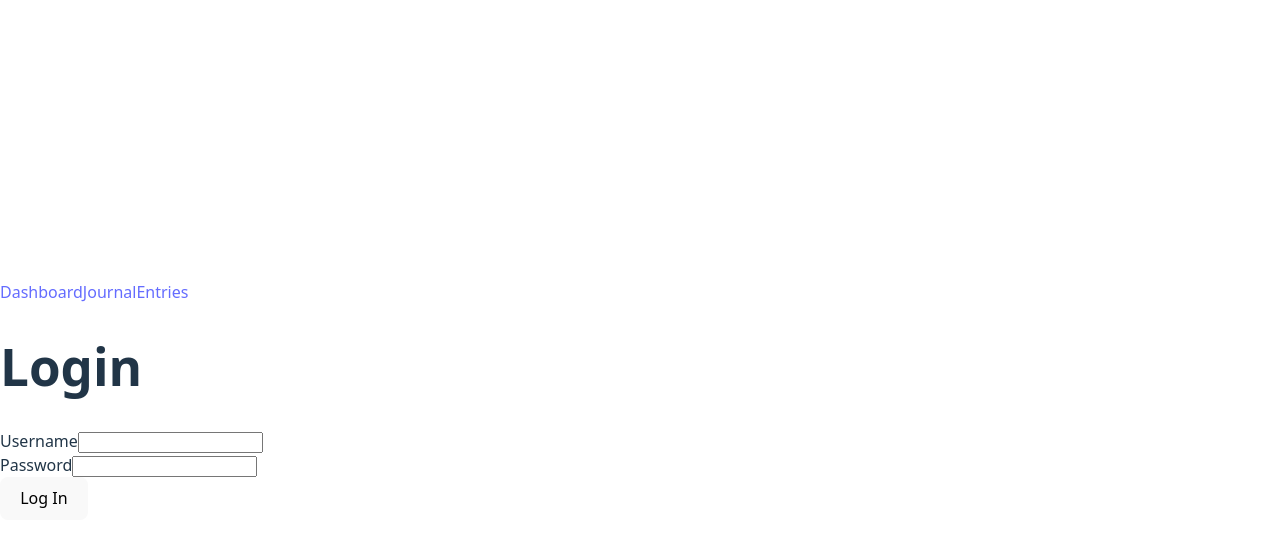
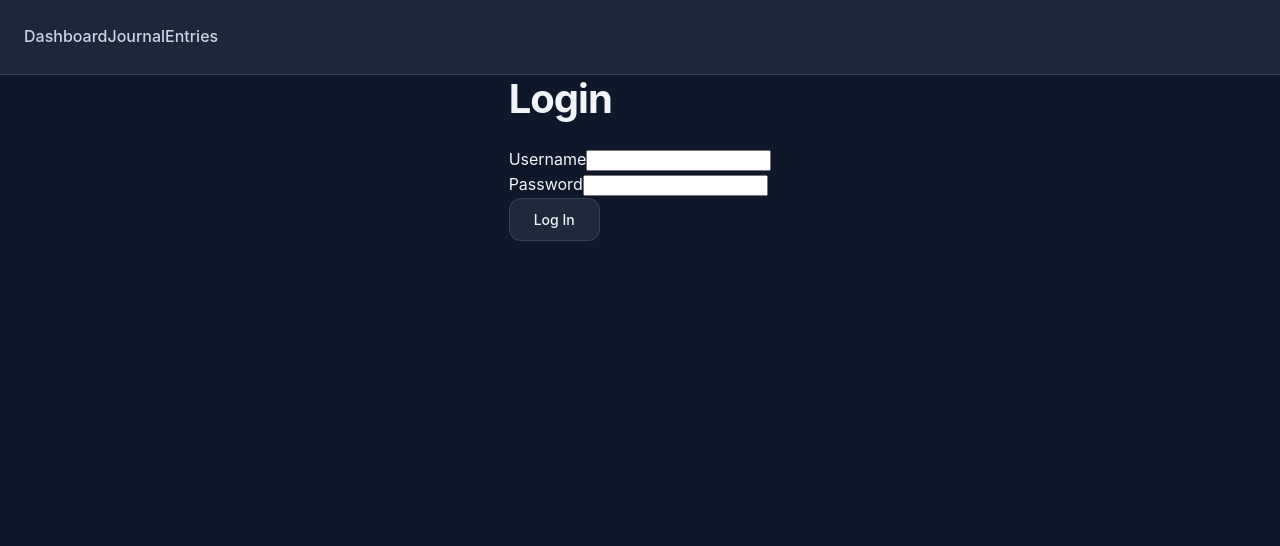
Before and after one commit to martindht/jounal-app-hackathon, a React (Vite) app: page /login in a window 1280 px wide. Shown: the top 546 px of the page. Built offline with nearby package versions, Linux system fonts and the light colour scheme.

Commit message:
Polish style.css and journal.jsx

```diff
--- a/src/style.css
+++ b/src/style.css
@@ -1,11 +1,47 @@
+/* ================================
+   ROOT VARIABLES & GLOBAL SETTINGS
+   ================================ */
+
+/* Define the main color palette and typography for the entire app */
 :root {
-  font-family: system-ui, Avenir, Helvetica, Arial, sans-serif;
-  line-height: 1.5;
+  font-family: 'Inter', system-ui, -apple-system, BlinkMacSystemFont, 'Segoe UI', sans-serif;
+  line-height: 1.6;
   font-weight: 400;
 
-  color-scheme: light dark;
-  color: rgba(255, 255, 255, 0.87);
-  background-color: #242424;
+  /* Main theme colors */
+  --bg-primary: #0f172a;
+  --bg-secondary: #1e293b;
+  --bg-card: rgba(30, 41, 59, 0.6);
+  --bg-card-hover: rgba(30, 41, 59, 0.8);
+  --bg-accent: rgba(99, 102, 241, 0.1);
+
+  /* Text Colors */
+  --text-primary: #f1f5f9;
+  --text-secondary: #cbd5e1;
+  --text-muted: #94a3b8;
+  --text-subtle: #64748b;
+
+  /* Accent Colors - For buttons, links, and mood indicators so far*/
+  --accent-primary: #6366f1;
+  --accent-secondary: #8b5cf6;
+  --accent-success: #10b981;
+  --accent-warning: #f59e0b;
+  --accent-error: #ef4444;
+
+   /* Border Colors */
+  --border-primary: rgba(148, 163, 184, 0.2);
+  --border-accent: rgba(99, 102, 241, 0.3);
+
+  /* Shadow System */
+  --shadow-sm: 0 1px 2px 0 rgba(0, 0, 0, 0.3);
+  --shadow-md: 0 4px 6px -1px rgba(0, 0, 0, 0.4);
+  --shadow-lg: 0 10px 15px -3px rgba(0, 0, 0, 0.5);
+  --shadow-xl: 0 20px 25px -5px rgba(0, 0, 0, 0.6);
+
+  /* Global text/background settings */
+  color: var(--text-primary);
+  background: linear-gradient(135deg, var(--bg-primary) 0%, #1a1f36 50%, var(--bg-primary) 100%);
+
 
   font-synthesis: none;
   text-rendering: optimizeLegibility;
@@ -13,84 +49,347 @@
   -moz-osx-font-smoothing: grayscale;
 }
 
-a {
-  font-weight: 500;
-  color: #646cff;
-  text-decoration: inherit;
-}
-a:hover {
-  color: #535bf2;
+/* Ensure consistent box-sizing across all elements */
+* {
+  box-sizing: border-box;
 }
 
 body {
   margin: 0;
-  display: flex;
-  place-items: center;
-  min-width: 320px;
+  min-height: 100vh;
+  background: var(--bg-primary);
+  overflow-x: hidden;
+}
+
+#root {
   min-height: 100vh;
 }
 
+
+/* ================================
+   TYPOGRAPHY
+   ================================ */
+
+/* Main page titles */
 h1 {
-  font-size: 3.2em;
-  line-height: 1.1;
+  font-size: 2.5rem;
+  font-weight: 700;
+  line-height: 1.2;
+  color: var(--text-primary);
+  margin: 0 0 0.5rem 0;
+  letter-spacing: -0.025em;
 }
 
-#app {
-  max-width: 1280px;
-  margin: 0 auto;
-  padding: 2rem;
-  text-align: center;
+/* Section headings */
+h2 {
+  font-size: 1.875rem;
+  font-weight: 600;
+  line-height: 1.3;
+  color: var(--text-primary);
+  margin: 0 0 1rem 0;
 }
 
-.logo {
-  height: 6em;
-  padding: 1.5em;
-  will-change: filter;
-  transition: filter 300ms;
-}
-.logo:hover {
-  filter: drop-shadow(0 0 2em #646cffaa);
-}
-.logo.vanilla:hover {
-  filter: drop-shadow(0 0 2em #f7df1eaa);
+/* Subsection headings */
+h3 {
+  font-size: 1.25rem;
+  font-weight: 600;
+  color: var(--text-secondary);
+  margin: 0 0 0.75rem 0;
 }
 
-.card {
-  padding: 2em;
+/* Body text */
+p {
+  color: var(--text-secondary);
+  margin: 0 0 1rem 0;
+  line-height: 1.6;
 }
 
-.read-the-docs {
-  color: #888;
+
+/* ================================
+   BUTTON STYLES
+   ================================ */
+
+button {
+  background: var(--bg-secondary);
+  border: 1px solid var(--border-primary);
+  color: var(--text-primary);
+  padding: 0.75rem 1.5rem;
+  border-radius: 0.75rem;
+  font-size: 0.875rem;
+  font-weight: 500;
+  cursor: pointer;
+  font-family: inherit;
+  display: inline-flex;
+  align-items: center;
+  gap: 0.5rem;
 }
 
-button {
-  border-radius: 8px;
-  border: 1px solid transparent;
-  padding: 0.6em 1.2em;
-  font-size: 1em;
-  font-weight: 500;
-  font-family: inherit;
-  background-color: #1a1a1a;
-  cursor: pointer;
-  transition: border-color 0.25s;
-}
-button:hover {
-  border-color: #646cff;
-}
-button:focus,
-button:focus-visible {
-  outline: 4px auto -webkit-focus-ring-color;
+/* ================================
+   NAVIGATION BAR
+   ================================ */
+
+nav {
+  background: rgba(30, 41, 59, 0.95);
+  border-bottom: 1px solid var(--border-primary);
+  padding: 1rem 1.5rem;
+  position: sticky;
+  top: 0;
+  z-index: 100;
 }
 
-@media (prefers-color-scheme: light) {
-  :root {
-    color: #213547;
-    background-color: #ffffff;
-  }
-  a:hover {
-    color: #747bff;
-  }
-  button {
-    background-color: #f9f9f9;
-  }
+nav .nav-content {
+  max-width: 1200px;
+  margin: 0 auto;
+  display: flex;
+  justify-content: space-between;
+  align-items: center;
 }
+
+nav .nav-links {
+  display: flex;
+  gap: 2rem;
+  align-items: center;
+}
+
+nav a {
+  color: var(--text-secondary);
+  font-weight: 500;
+  text-decoration: none;
+  transition: color 0.2s ease;
+  padding: 0.5rem 0;
+  position: relative;
+}
+
+nav a:hover {
+  color: var(--accent-primary);
+}
+
+nav a::after {
+  content: '';
+  position: absolute;
+  bottom: 0;
+  left: 0;
+  width: 0;
+  height: 2px;
+  background: var(--accent-primary);
+  transition: width 0.2s ease;
+}
+
+nav a:hover::after {
+  width: 100%;
+}
+
+/* ================================
+   LAYOUT CONTAINERS
+   ================================ */
+
+.container {
+  max-width: 1000px;
+  margin: 0 auto;
+  padding: 2rem 1rem;
+  width: 100%;
+}
+
+/* ================================
+   CARD COMPONENTS
+   ================================ */
+
+.card {
+  background: var(--bg-card);
+  border: 1px solid var(--border-primary);
+  border-radius: 1rem;
+  padding: 1.5rem;
+  box-shadow: var(--shadow-md);
+  margin-bottom: 1.5rem;
+}
+
+.card-large {
+  padding: 2rem;
+  border-radius: 1.5rem;
+}
+
+/* ================================
+   JOURNAL PAGE COMPONENTS
+   ================================ */
+
+.journal-header {
+  text-align: center;
+  margin-bottom: 3rem;
+}
+
+.journal-header h1 {
+  background: linear-gradient(135deg, var(--text-primary) 0%, var(--accent-primary) 100%);
+  background-clip: text;
+  -webkit-background-clip: text;
+  -webkit-text-fill-color: transparent;
+  margin-bottom: 0.5rem;
+}
+
+.journal-header p {
+  font-size: 1.125rem;
+  color: var(--text-muted);
+}
+
+/* ================================
+   JOURNAL ENTRY COMPONENTS
+   ================================ */
+
+.entry-card {
+  background: var(--bg-card);
+  border: 1px solid var(--border-primary);
+  border-radius: 0.75rem;
+  padding: 1.25rem;
+  margin-bottom: 1rem;
+}
+
+.entry-header {
+  display: flex;
+  justify-content: space-between;
+  align-items: center;
+  margin-bottom: 0.75rem;
+  flex-wrap: wrap;
+  gap: 0.5rem;
+}
+
+.entry-date {
+  color: var(--text-muted);
+  font-size: 0.875rem;
+  font-weight: 500;
+}
+
+.entry-content {
+  color: var(--text-secondary);
+  line-height: 1.6;
+  margin-bottom: 0.75rem;
+}
+
+.entry-footer {
+  border-top: 1px solid var(--border-primary);
+  padding-top: 0.75rem;
+  color: var(--text-subtle);
+  font-size: 0.75rem;
+  font-style: italic;
+}
+
+/* ================================
+   MOOD INDICATOR SYSTEM
+   ================================ */
+.mood-indicator {
+  display: inline-flex;
+  align-items: center;
+  padding: 0.25rem 0.75rem;
+  border-radius: 9999px;
+  font-size: 0.75rem;
+  font-weight: 500;
+  border: 1px solid;
+}
+
+.mood-low {
+  background: rgba(239, 68, 68, 0.1);
+  border-color: rgba(239, 68, 68, 0.3);
+  color: #fca5a5;
+}
+
+.mood-medium {
+  background: rgba(245, 158, 11, 0.1);
+  border-color: rgba(245, 158, 11, 0.3);
+  color: #fcd34d;
+}
+
+.mood-high {
+  background: rgba(16, 185, 129, 0.1);
+  border-color: rgba(16, 185, 129, 0.3);
+  color: #6ee7b7;
+}
+
+/* ================================
+   WRITING PROMPT SECTION
+   ================================ */
+.prompt-section {
+  background: rgba(99, 102, 241, 0.05);
+  border: 1px solid rgba(99, 102, 241, 0.2);
+  border-left: 4px solid var(--accent-primary);
+  border-radius: 0.75rem;
+  padding: 1rem;
+  margin: 1rem 0;
+}
+
+.prompt-label {
+  color: var(--accent-primary);
+  font-weight: 600;
+  font-size: 0.875rem;
+  margin-bottom: 0.25rem;
+  display: block;
+}
+
+.prompt-text {
+  color: var(--text-secondary);
+  font-style: italic;
+  line-height: 1.5;
+}
+
+/* ================================
+   EMPTY STATE SECTION - No journal entries yet
+   ================================ */
+.empty-state {
+  text-align: center;
+  padding: 4rem 2rem;
+  color: var(--text-muted);
+}
+
+.empty-state svg {
+  width: 4rem;
+  height: 4rem;
+  margin: 0 auto 1rem;
+  opacity: 0.5;
+}
+
+.empty-state h3 {
+  color: var(--text-secondary);
+  margin-bottom: 0.5rem;
+}
+
+.empty-state p {
+  color: var(--text-subtle);
+  font-size: 0.875rem;
+}
+
+/* ================================
+   UTILITY CLASSES
+   ================================ */
+
+.flex {
+  display: flex;
+}
+
+.flex-col {
+  flex-direction: column;
+}
+
+.items-center {
+  align-items: center;
+}
+
+.justify-between {
+  justify-content: space-between;
+}
+
+.justify-center {
+  justify-content: center;
+}
+
+.gap-1 { gap: 0.25rem; }
+.gap-2 { gap: 0.5rem; }
+.gap-3 { gap: 0.75rem; }
+.gap-4 { gap: 1rem; }
+
+.mb-1 { margin-bottom: 0.25rem; }
+.mb-2 { margin-bottom: 0.5rem; }
+.mb-3 { margin-bottom: 0.75rem; }
+.mb-4 { margin-bottom: 1rem; }
+.mb-6 { margin-bottom: 1.5rem; }
+.mb-8 { margin-bottom: 2rem; }
+
+.text-left { text-align: left; }
+.text-center { text-align: center; }
+.text-right { text-align: right; }
```
Also changed, not shown: src/pages/Journal.jsx (+118 -16 lines).
